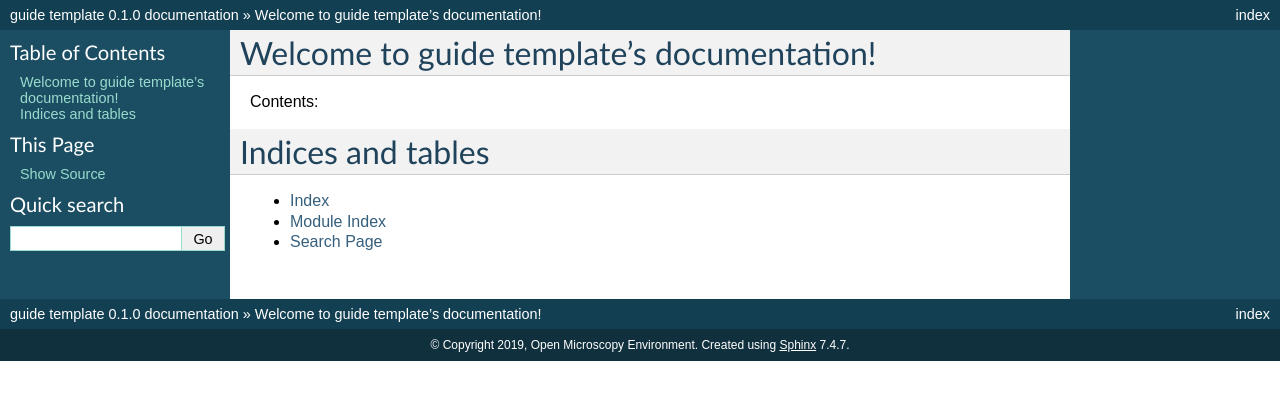
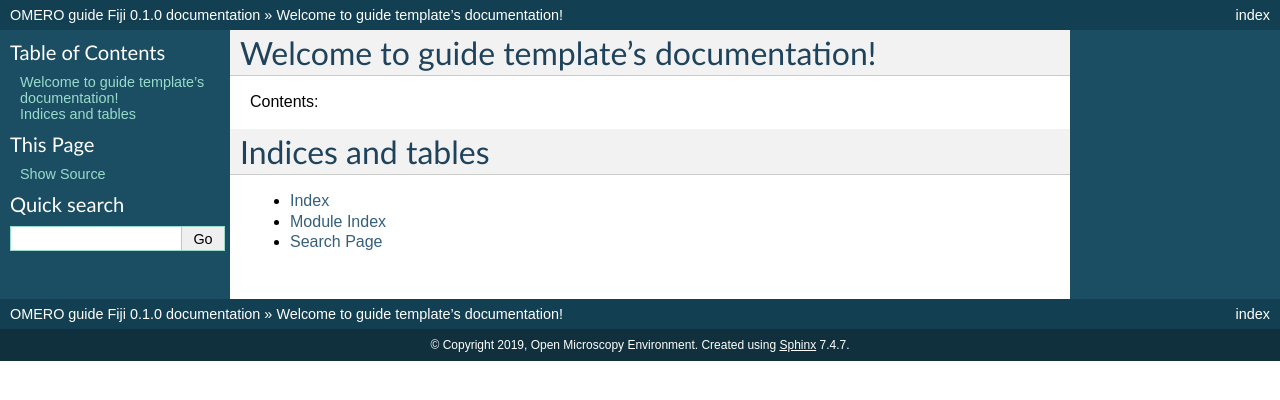
Before and after one commit to ome/omero-guide-fiji, a Sphinx documentation site: the page built from docs/index.rst, in a window 1280 px wide. Shown: the top 400 px of the page. Built offline with Sphinx 7.4.7, drawn with Linux system fonts in a browser that asks for light colours.

Commit message:
update project name

```diff
--- a/docs/conf.py
+++ b/docs/conf.py
@@ -49,7 +49,7 @@ source_suffix = '.rst'
 master_doc = 'index'
 
 # General information about the project.
-project = u'guide template'
+project = u'OMERO guide Fiji'
 copyright = u'2019, Open Microscopy Environment'
 
 # The version info for the project you're documenting, acts as replacement for
```
